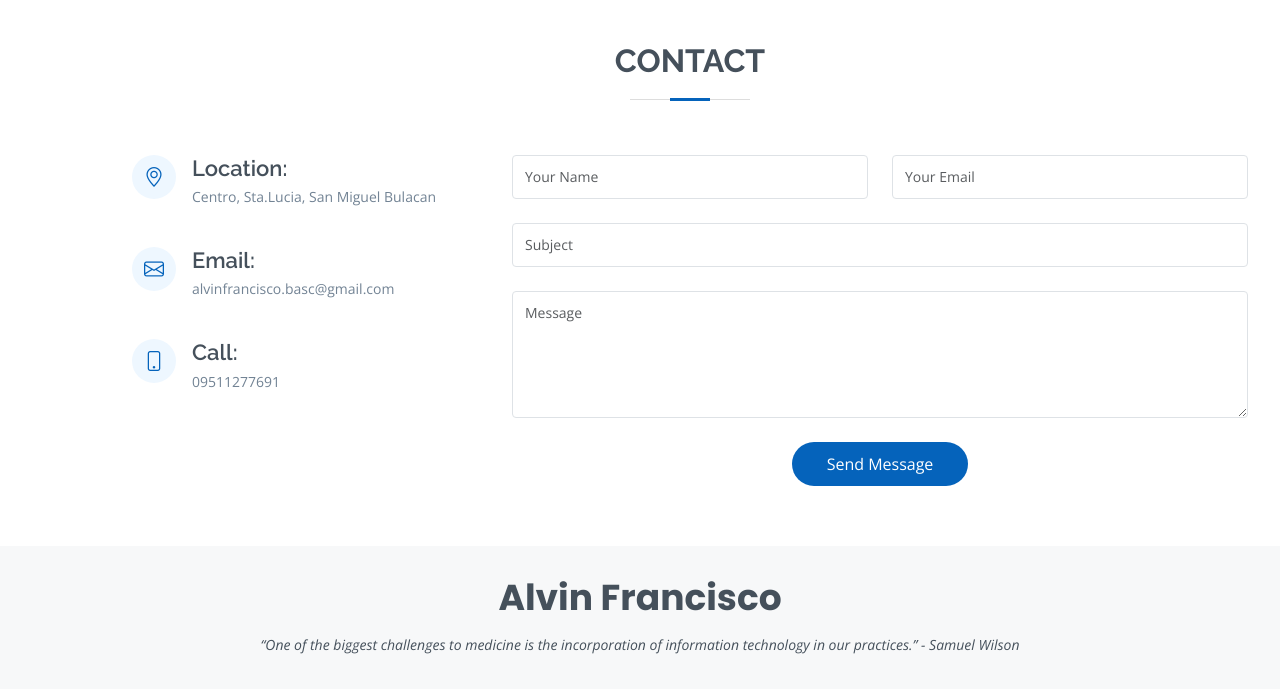
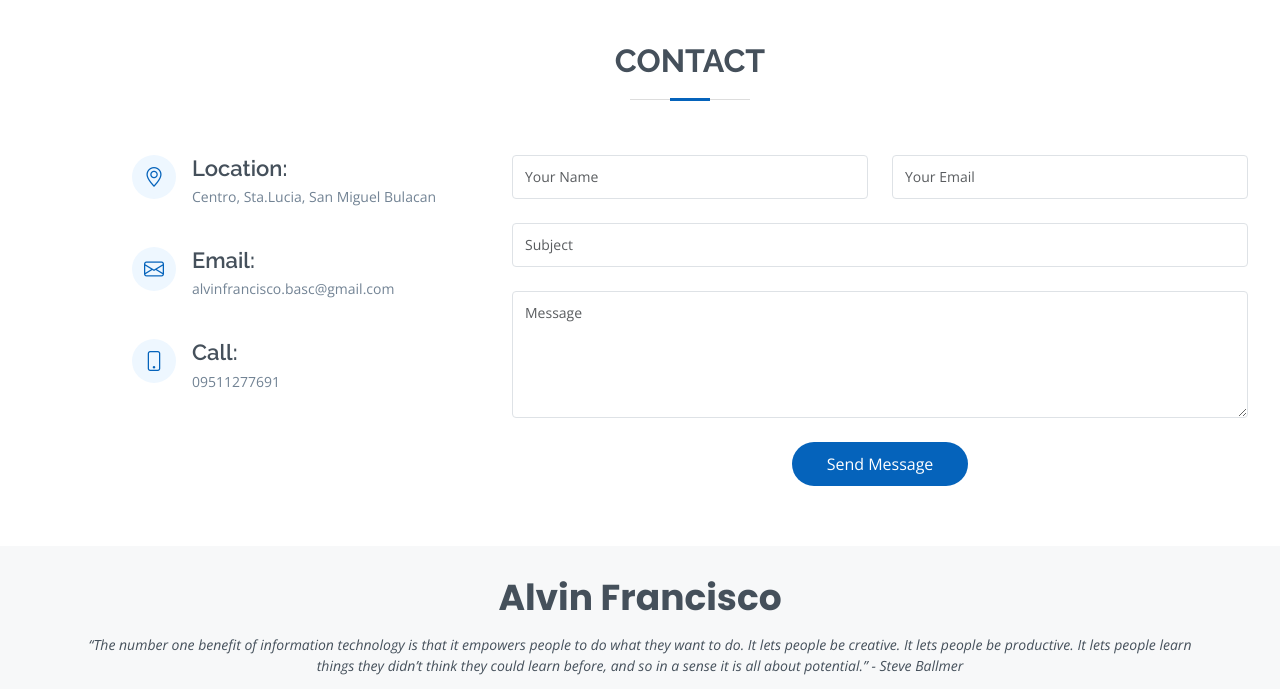
Before and after one commit to BlackTzy/Portfolio-Vinn, a plain HTML site: page index.html in a window 1280 px wide. Shown: the part 5272-5961 px from the top of the page. Drawn offline with nearby package versions, Linux system fonts and the light colour scheme.

Commit message:
Update index.html

```diff
--- a/index.html
+++ b/index.html
@@ -530,7 +530,8 @@
   <footer id="footer">
     <div class="container">
       <h3>Alvin Francisco</h3>
-      <p>“One of the biggest challenges to medicine is the incorporation of information technology in our practices.” - Samuel Wilson</p>
+      <p>“The number one benefit of information technology is that it empowers people to do what they want to do. It lets people be creative. It lets people be productive. It lets people learn things they didn’t think they could learn before, and so in a sense it is all about potential.”
+        - Steve Ballmer</p>
       <div class="social-links">
         <a href="https://discord.com/xblack1097" class="discord"><i class="bi bi-discord"></i></a>
         <a href="https://www.facebook.com/francisco.alvin.9725" class="facebook"><i class="bi bi-facebook"></i></a>
```
